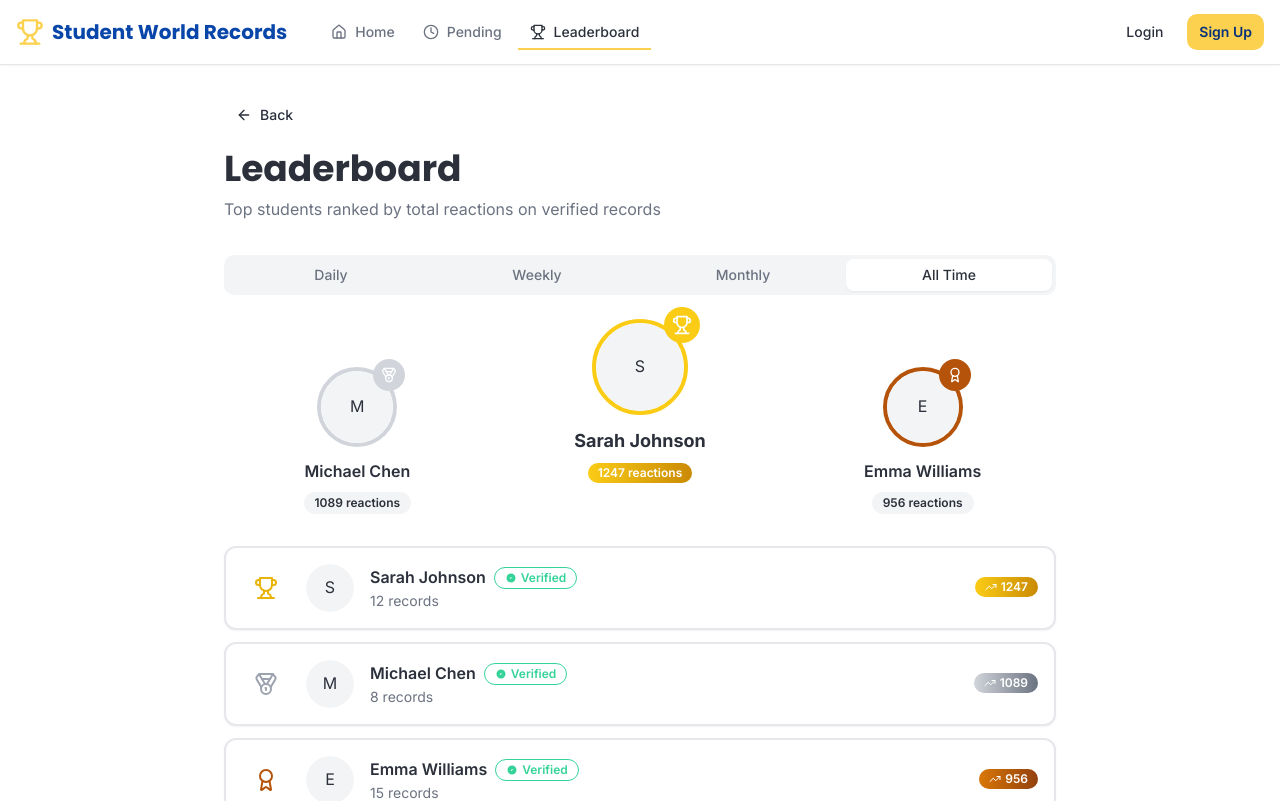
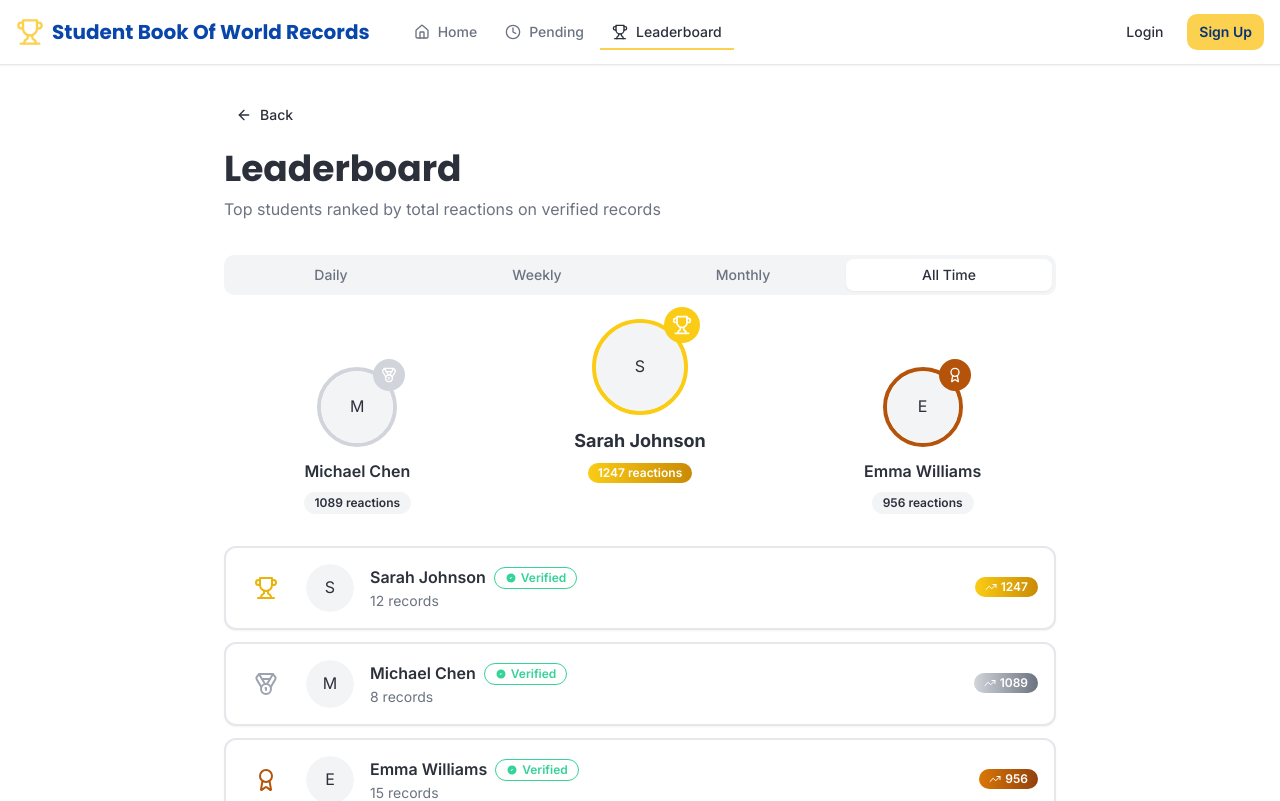
Before and after one commit to RevanthBoina/student-achieve, a React (Vite) app: page /leaderboard in a window 1280 px wide. Shown: the top 801 px of the page. Built offline with nearby package versions, Linux system fonts and the light colour scheme.

Commit message:
27th line

```diff
--- a/src/components/Navigation.tsx
+++ b/src/components/Navigation.tsx
@@ -24,7 +24,7 @@ export function Navigation() {
         <div className="flex items-center gap-8">
           <NavLink to="/" className="flex items-center gap-2 text-xl font-bold font-poppins text-primary hover:text-primary-light transition-colors">
             <Trophy className="h-7 w-7 text-gold" />
-            <span className="hidden sm:inline">Student World Records </span>
+            <span className="hidden sm:inline">Student Book Of World Records </span>
           </NavLink>
 
           <div className="hidden md:flex items-center gap-1">
```
